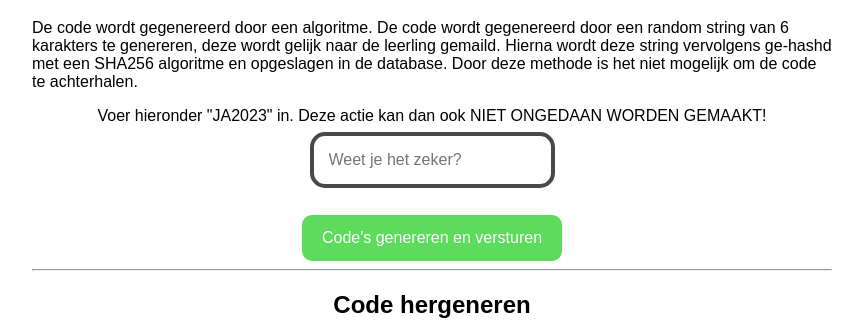
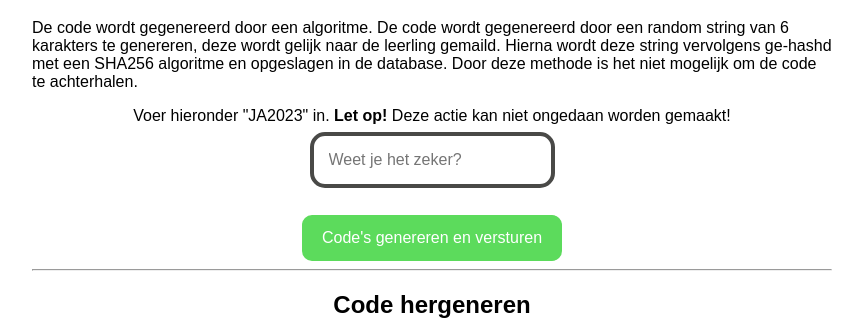
Before and after one commit to woutvos/leerlingen-koppelen, a Flask app: page /fase1/ in a window 1280 px wide. Shown: the part 794-1116 px from the top of the page, without its empty margins (208-1071 px from the left). Run offline with Flask 2, Linux system fonts and the light colour scheme; a user stored in the database is signed in.

Commit message:
Add bold text

```diff
--- a/templates/fase1.html
+++ b/templates/fase1.html
@@ -41,7 +41,7 @@
     <form method="POST">
         <label for="confirm">
             Voer hieronder "JA2023" in.
-            Deze actie kan dan ook NIET ONGEDAAN WORDEN GEMAAKT!
+            <strong>Let op!</strong> Deze actie kan niet ongedaan worden gemaakt!
         </label>
         <br>
         <input class="input" type="text" id="confirm" name="confirm" placeholder="Weet je het zeker?" required/><br>
```
